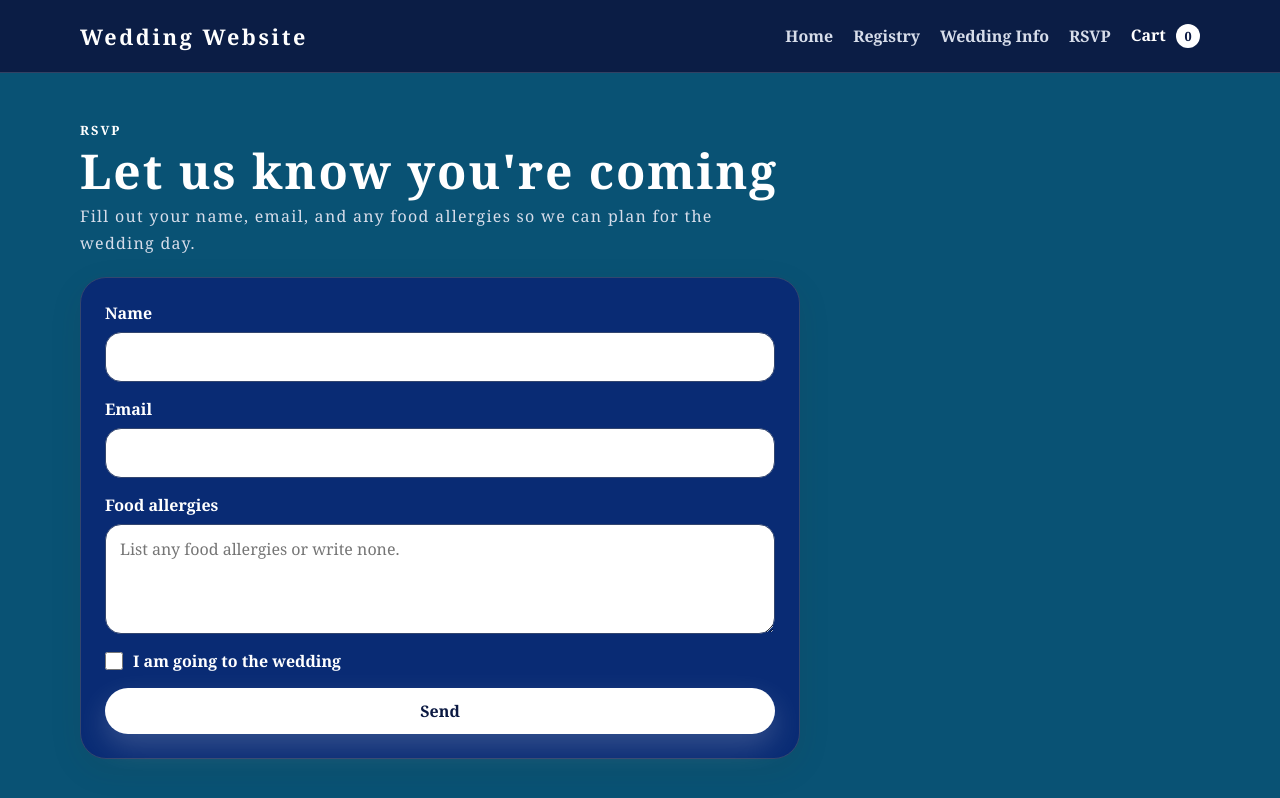
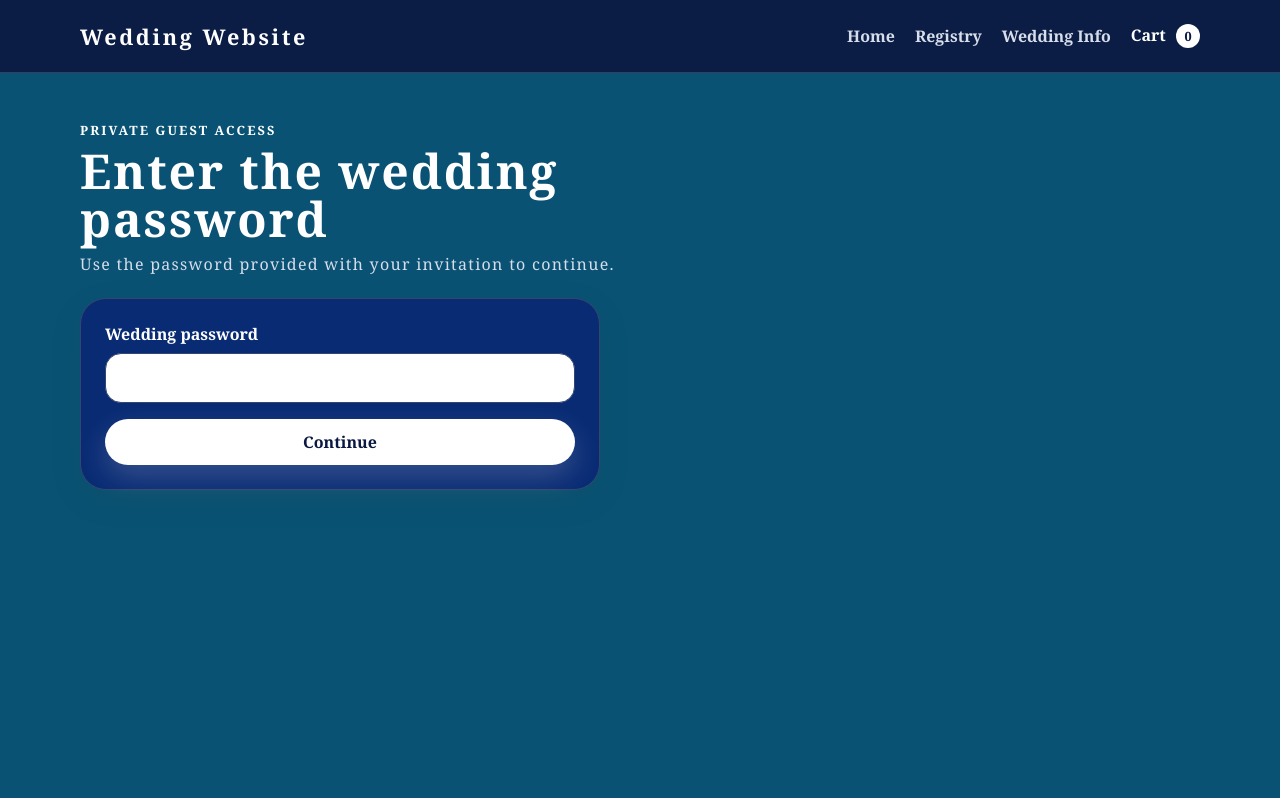
Before and after one commit to ajacobs251/wediing-registry, a Next.js app: page /rsvp in a window 1280 px wide. Shown: the top 798 px of the page. Built offline with nearby package versions, Linux system fonts and the light colour scheme; no server answers.

Commit message:
Protect RSVP with shared password

```diff
--- /dev/null
+++ b/src/app/api/rsvp/access/route.ts
@@ -0,0 +1,70 @@
+import { NextResponse } from "next/server";
+import {
+  createRsvpAccessToken,
+  isRsvpAccessConfigured,
+  isRsvpPasswordValid,
+  RSVP_ACCESS_COOKIE,
+  RSVP_SESSION_LIFETIME_SECONDS,
+} from "@/lib/rsvp-access";
+
+export const dynamic = "force-dynamic";
+
+type RsvpAccessRequest = {
+  password?: unknown;
+};
+
+export async function POST(request: Request) {
+  if (!isRsvpAccessConfigured()) {
+    console.error(
+      "RSVP access is unavailable because RSVP_PASSWORD is missing or RSVP_SESSION_SECRET is missing or shorter than 32 characters.",
+    );
+
+    return NextResponse.json(
+      { error: "Guest access is temporarily unavailable." },
+      { status: 503 },
+    );
+  }
+
+  let body: RsvpAccessRequest;
+
+  try {
+    body = (await request.json()) as RsvpAccessRequest;
+  } catch {
+    return NextResponse.json(
+      { error: "Enter the wedding password." },
+      { status: 400 },
+    );
+  }
+
+  if (
+    typeof body.password !== "string" ||
+    body.password.length === 0 ||
+    body.password.length > 256
+  ) {
+    return NextResponse.json(
+      { error: "Enter the wedding password." },
+      { status: 400 },
+    );
+  }
+
+  if (!isRsvpPasswordValid(body.password)) {
+    return NextResponse.json(
+      { error: "That password is not correct." },
+      { status: 401 },
+    );
+  }
+
+  const response = NextResponse.json({ ok: true });
+
+  response.cookies.set({
+    name: RSVP_ACCESS_COOKIE,
+    value: createRsvpAccessToken(),
+    httpOnly: true,
+    secure: process.env.NODE_ENV === "production",
+    sameSite: "lax",
+    maxAge: RSVP_SESSION_LIFETIME_SECONDS,
+    path: "/",
+  });
+
+  return response;
+}
--- a/src/app/api/rsvp/route.ts
+++ b/src/app/api/rsvp/route.ts
@@ -1,5 +1,6 @@
 import { NextResponse } from "next/server";
 import { sendRsvpNotification } from "@/lib/email";
+import { hasRsvpAccess } from "@/lib/rsvp-access";
 
 export const dynamic = "force-dynamic";
 
@@ -11,6 +12,13 @@ type RsvpRequest = {
 };
 
 export async function POST(request: Request) {
+  if (!(await hasRsvpAccess())) {
+    return NextResponse.json(
+      { error: "Wedding RSVP access is required." },
+      { status: 401 },
+    );
+  }
+
   try {
     const body = (await request.json()) as RsvpRequest;
 
--- a/src/app/globals.css
+++ b/src/app/globals.css
@@ -754,6 +754,14 @@ main {
   max-width: 720px;
 }
 
+.rsvp-access-form {
+  max-width: 520px;
+}
+
+.rsvp-access-heading {
+  max-width: 720px;
+}
+
 .rsvp-thank-you {
   display: grid;
   gap: 20px;
--- a/src/app/page.tsx
+++ b/src/app/page.tsx
@@ -44,9 +44,6 @@ export default async function Home() {
           <h1>Wedding in Blue:</h1>
           <h1>A Symphony of Love</h1>
           <div className="hero-actions">
-            <Link className="button primary" href="/rsvp">
-              RSVP
-            </Link>
             <Link className="button primary" href="/products">
               Browse Registry
             </Link>
--- a/src/app/rsvp/page.tsx
+++ b/src/app/rsvp/page.tsx
@@ -1,6 +1,32 @@
+import type { Metadata } from "next";
+
+import { RsvpAccessForm } from "@/components/rsvp-access-form";
 import { RsvpForm } from "@/components/rsvp-form";
+import { hasRsvpAccess } from "@/lib/rsvp-access";
 
-export default function RsvpPage() {
+export const metadata: Metadata = {
+  robots: {
+    index: false,
+    follow: false,
+  },
+};
+
+export default async function RsvpPage() {
+  const hasAccess = await hasRsvpAccess();
+
+  if (!hasAccess) {
+    return (
+      <div className="page-shell">
+        <section className="section-heading rsvp-access-heading">
+          <p className="eyebrow">Private guest access</p>
+          <h1>Enter the wedding password</h1>
+          <p>Use the password provided with your invitation to continue.</p>
+        </section>
+        <RsvpAccessForm />
+      </div>
+    );
+  }
+
   return (
     <div className="page-shell">
       <section className="section-heading">
--- /dev/null
+++ b/src/components/rsvp-access-form.tsx
@@ -0,0 +1,73 @@
+"use client";
+
+import { FormEvent, useState } from "react";
+import { useRouter } from "next/navigation";
+
+export function RsvpAccessForm() {
+  const router = useRouter();
+  const [password, setPassword] = useState("");
+  const [error, setError] = useState("");
+  const [isSubmitting, setIsSubmitting] = useState(false);
+
+  async function handleSubmit(event: FormEvent<HTMLFormElement>) {
+    event.preventDefault();
+    setError("");
+    setIsSubmitting(true);
+
+    try {
+      const response = await fetch("/api/rsvp/access", {
+        method: "POST",
+        headers: {
+          "Content-Type": "application/json",
+        },
+        body: JSON.stringify({ password }),
+      });
+      const data = (await response.json()) as { error?: string };
+
+      if (!response.ok) {
+        throw new Error(data.error ?? "Unable to verify the password.");
+      }
+
+      router.refresh();
+    } catch (caughtError) {
+      setError(
+        caughtError instanceof Error
+          ? caughtError.message
+          : "Unable to verify the password.",
+      );
+    } finally {
+      setIsSubmitting(false);
+    }
+  }
+
+  return (
+    <form
+      className="checkout-card form-grid rsvp-form rsvp-access-form"
+      onSubmit={handleSubmit}
+    >
+      <div className="field">
+        <label htmlFor="rsvpPassword">Wedding password</label>
+        <input
+          id="rsvpPassword"
+          autoComplete="current-password"
+          required
+          type="password"
+          value={password}
+          onChange={(event) => setPassword(event.target.value)}
+        />
+      </div>
+      {error ? (
+        <p className="error-text" role="alert">
+          {error}
+        </p>
+      ) : null}
+      <button
+        className="button primary full"
+        disabled={isSubmitting}
+        type="submit"
+      >
+        {isSubmitting ? "Checking..." : "Continue"}
+      </button>
+    </form>
+  );
+}
--- a/src/components/site-header.tsx
+++ b/src/components/site-header.tsx
@@ -16,7 +16,6 @@ export function SiteHeader() {
           <Link href="/">Home</Link>
           <Link href="/products">Registry</Link>
           <Link href="/wedding-info">Wedding Info</Link>
-          <Link href="/rsvp">RSVP</Link>
           <Link href="/cart" className="cart-link">
             Cart <span className="cart-count">{itemCount}</span>
           </Link>
--- /dev/null
+++ b/src/lib/rsvp-access.ts
@@ -0,0 +1,90 @@
+import { createHash, createHmac, timingSafeEqual } from "node:crypto";
+import { cookies } from "next/headers";
+
+export const RSVP_ACCESS_COOKIE = "wedding-rsvp-access";
+export const RSVP_SESSION_LIFETIME_SECONDS = 60 * 60 * 24 * 30;
+
+const RSVP_SESSION_VERSION = "v1";
+
+function getWeddingPassword() {
+  return process.env.RSVP_PASSWORD || undefined;
+}
+
+function getSessionSecret() {
+  const secret = process.env.RSVP_SESSION_SECRET;
+
+  return secret && secret.length >= 32 ? secret : undefined;
+}
+
+function safelyMatches(left: string, right: string) {
+  const leftHash = createHash("sha256").update(left).digest();
+  const rightHash = createHash("sha256").update(right).digest();
+
+  return timingSafeEqual(leftHash, rightHash);
+}
+
+function signSessionPayload(payload: string, secret: string) {
+  return createHmac("sha256", secret).update(payload).digest("base64url");
+}
+
+export function isRsvpAccessConfigured() {
+  return Boolean(getWeddingPassword() && getSessionSecret());
+}
+
+export function isRsvpPasswordValid(password: unknown) {
+  const weddingPassword = getWeddingPassword();
+
+  if (typeof password !== "string" || !weddingPassword) {
+    return false;
+  }
+
+  return safelyMatches(password, weddingPassword);
+}
+
+export function createRsvpAccessToken() {
+  const secret = getSessionSecret();
+
+  if (!secret) {
+    throw new Error("RSVP_SESSION_SECRET is not configured.");
+  }
+
+  const expiresAt = Date.now() + RSVP_SESSION_LIFETIME_SECONDS * 1000;
+  const payload = `${RSVP_SESSION_VERSION}.${expiresAt}`;
+  const signature = signSessionPayload(payload, secret);
+
+  return `${payload}.${signature}`;
+}
+
+export function verifyRsvpAccessToken(token: string | undefined) {
+  const secret = getSessionSecret();
+
+  if (!token || !secret) {
+    return false;
+  }
+
+  const [version, expiresAtValue, suppliedSignature, ...extraParts] =
+    token.split(".");
+  const expiresAt = Number(expiresAtValue);
+
+  if (
+    extraParts.length > 0 ||
+    version !== RSVP_SESSION_VERSION ||
+    !Number.isSafeInteger(expiresAt) ||
+    expiresAt <= Date.now() ||
+    !suppliedSignature
+  ) {
+    return false;
+  }
+
+  const payload = `${version}.${expiresAtValue}`;
+  const expectedSignature = signSessionPayload(payload, secret);
+
+  return safelyMatches(suppliedSignature, expectedSignature);
+}
+
+export async function hasRsvpAccess() {
+  const cookieStore = await cookies();
+  const token = cookieStore.get(RSVP_ACCESS_COOKIE)?.value;
+
+  return verifyRsvpAccessToken(token);
+}
```
Also changed, not shown: src/app/rsvp/thank-you/page.tsx (+16 -1 lines), 2 other files (tests, documents, lock files or other folders).
